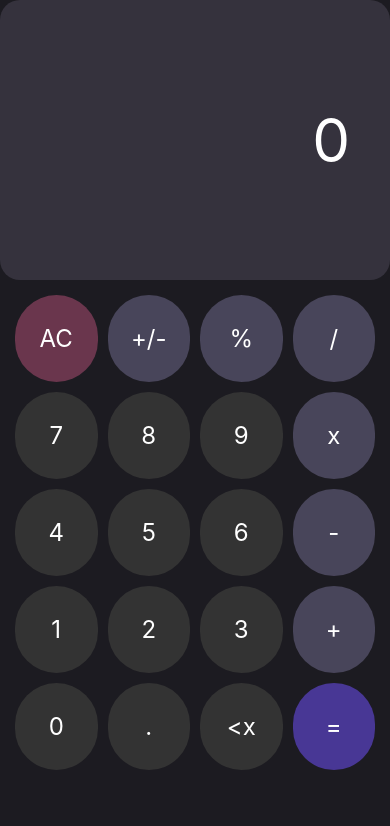
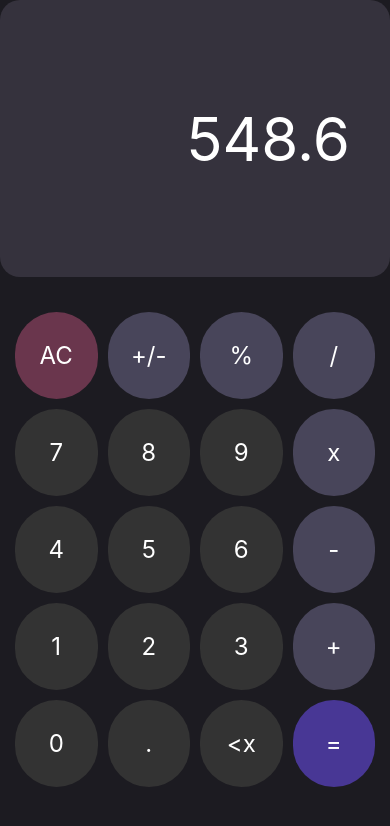
Before and after one commit to rogeonee/react-calculator, a React Native app: screen / in a window 390 px wide. Shown: the top 826 px of the page. Built offline with nearby package versions, Linux system fonts and the light colour scheme.

Commit message:
Playing with layout

```diff
--- a/App.js
+++ b/App.js
@@ -1,4 +1,4 @@
-import React, { Component, useState, useEffect } from "react";
+import React, { useState } from "react";
 import { SafeAreaView, StyleSheet, Text, View } from "react-native";
 import Button from "./components/Button";
 import Row from "./components/Row";
@@ -6,23 +6,60 @@ import calculator, { initialState } from "./util/calculator";
 
 const App = () => {
   const [state, setState] = useState(initialState);
+  const [safeAreaHeight, setSafeAreaHeight] = useState(0);
+
+  const displayAreaHeight = safeAreaHeight * 0.35;
+  const gridAreaHeight = safeAreaHeight - displayAreaHeight;
 
   // handle tap method
   const handleTap = (type, value) => {
     setState(prevState => calculator(type, value, prevState));
   };
 
-  // render method
+  const styles = {
+    container: {
+      flex: 1,
+      flexDirection: 'column-reverse',
+      //justifyContent: 'flex-end',
+      backgroundColor: '#1c1b21',
+    },
+    displayArea: {
+      flex: 1,
+      //height: displayAreaHeight,
+      backgroundColor: '#35323d',
+      justifyContent: 'center',
+      alignItems: 'flex-end',
+      paddingRight: 20,
+      borderRadius: 20,
+    },
+    gridArea: {
+      flex: 1.9,
+      //height: gridAreaHeight,
+      backgroundColor: "#1c1b21",
+      paddingTop: 30,
+      paddingRight: 10,
+      paddingLeft: 10,
+      marginBottom: 10,
+    },
+    value: {
+      color: "#fff",
+      fontSize: 60,
+      textAlign: "right",
+      marginRight: 20,
+    },
+  }
+  // {parseFloat(state.currentValue).toLocaleString()}
+
     return (
-      <SafeAreaView style={styles.container}>
-        {/* Status bar here */}
+      <SafeAreaView
+        onLayout={(event) => {
+          const height = event.nativeEvent.layout.height;
+          setSafeAreaHeight(height);
+        }}
+        style={styles.container}
+      >
+          {/* Display area */}
 
-          {/* Display area */}
-          <View style={styles.displayArea}>
-            <Text style={styles.value}>
-              {parseFloat(state.currentValue).toLocaleString()}
-            </Text>
-          </View>
 
           {/* Grid area */}
           <View style={styles.gridArea}>
@@ -97,36 +134,16 @@ const App = () => {
               />
             </Row>
           </View>
+          <View style={styles.displayArea}>
+            <Text style={styles.value}>
+              {gridAreaHeight}
+            </Text>
+          </View>
       </SafeAreaView>
     );
 };
 
 // create styles of app
-const styles = StyleSheet.create({
-  container: {
-    flex: 1,
-    backgroundColor: '#1c1b21', // Dark background
-  },
-  displayArea: {
-    height: 280, // reduced height for display area
-    backgroundColor: '#35323d', // Lighter shade than container
-    justifyContent: 'center',
-    alignItems: 'flex-end',
-    paddingRight: 20,
-    borderRadius: 20,
-  },
-  gridArea: {
-    flex: 0.5,
-    backgroundColor: "#1c1b21",
-    // Style your button grid layout
-    padding: 10, // some padding around the button grid for better aesthetics
-  },
-  value: {
-    color: "#fff",
-    fontSize: 60,
-    textAlign: "right",
-    marginRight: 20,
-  },
-});
+
 
 export default App;
```
